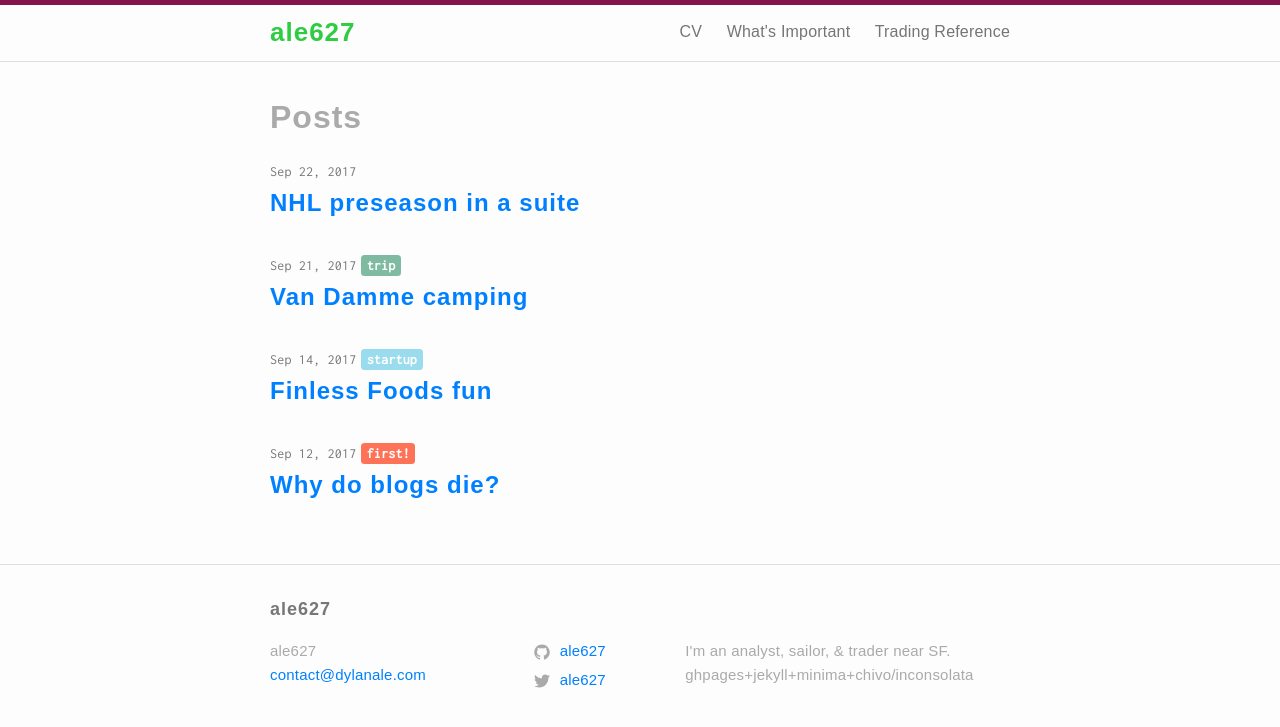
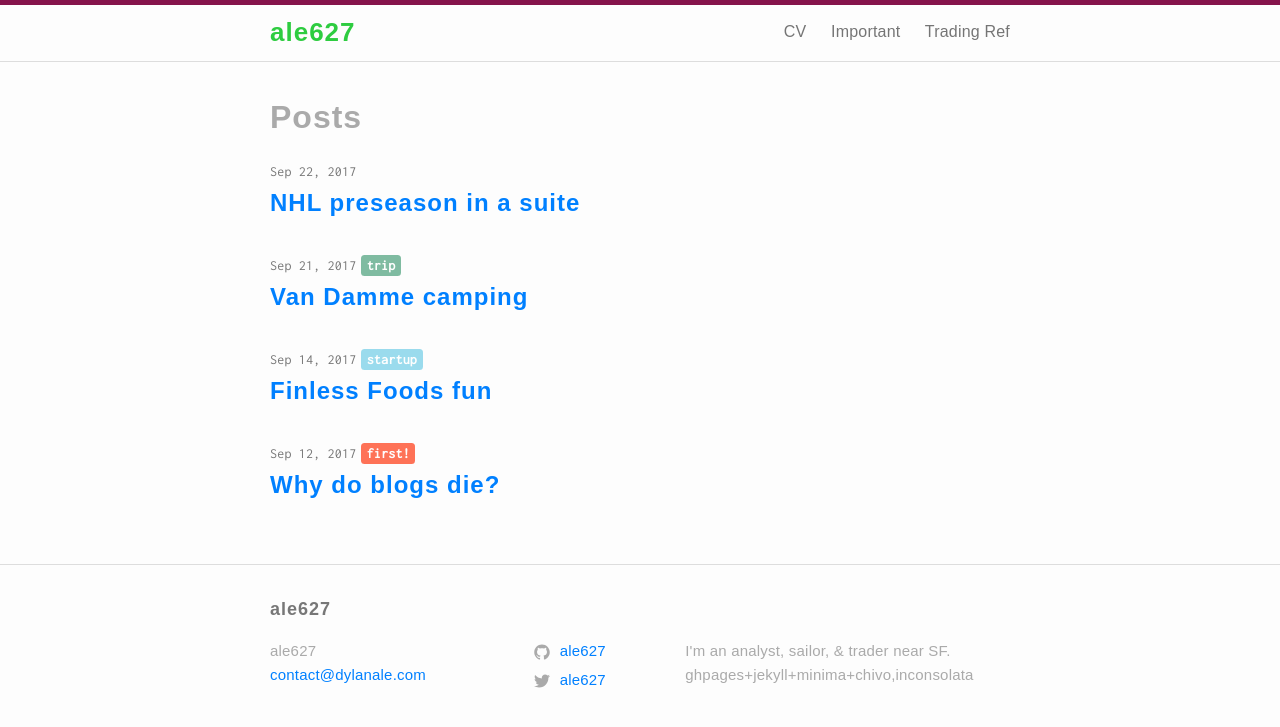
Before and after one commit to ale627/ale627.github.io, a Jekyll site: the page built from index.md, in a window 1280 px wide. Shown: the top 727 px of the page. Built offline with Jekyll 4.4.1, drawn with Linux system fonts in a browser that asks for light colours; some web fonts are replaced.

Commit message:
desc, header link titles

```diff
--- a/_config.yml
+++ b/_config.yml
@@ -17,7 +17,7 @@ title: ale627
 email: contact@dylanale.com
 description: > # this means to ignore newlines until "baseurl:"
   I'm an analyst, sailor, & trader near SF.
-  ghpages+jekyll+minima+chivo/inconsolata
+  ghpages+jekyll+minima+chivo,inconsolata
 baseurl: "" # the subpath of your site, e.g. /blog
 url: "" # the base hostname & protocol for your site, e.g. http://example.com
 twitter_username: ale627
--- a/important.md
+++ b/important.md
@@ -1,7 +1,6 @@
 ---
 layout: post
-title:  "What's Important"
-categories:
+title:  "Important"
 ---
 
 Is anything important to you?
--- a/trading.md
+++ b/trading.md
@@ -1,6 +1,6 @@
 ---
 layout: post
-title:  "Trading Reference"
+title:  "Trading Ref"
 ---
 
 If someone asks me about trading, I usually can't give a good answer because I'm not sure where to start.  Knowledge can be really amorphous in your head.  What are the main topics, and how are they related?
```
Also changed, not shown: 9 other files.
